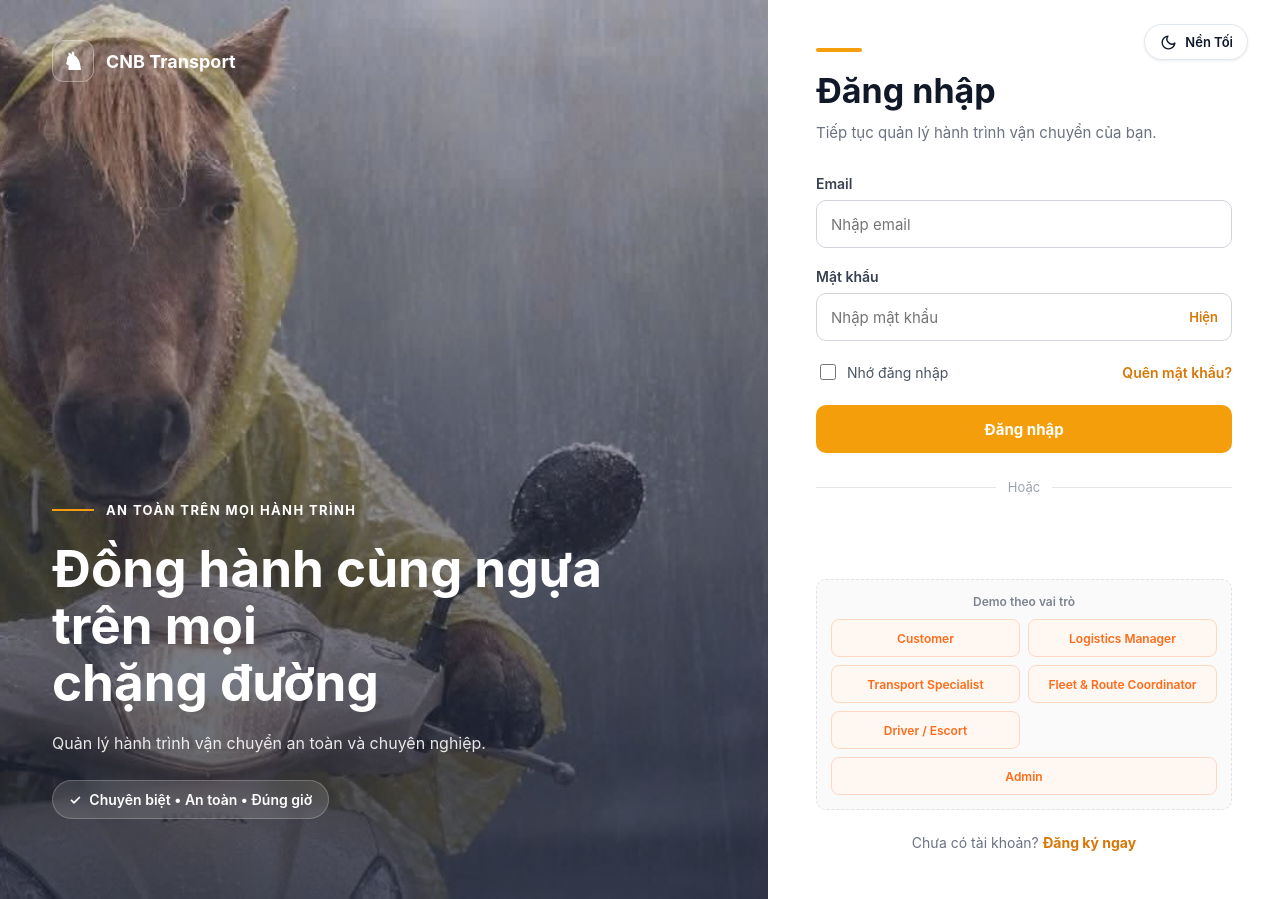
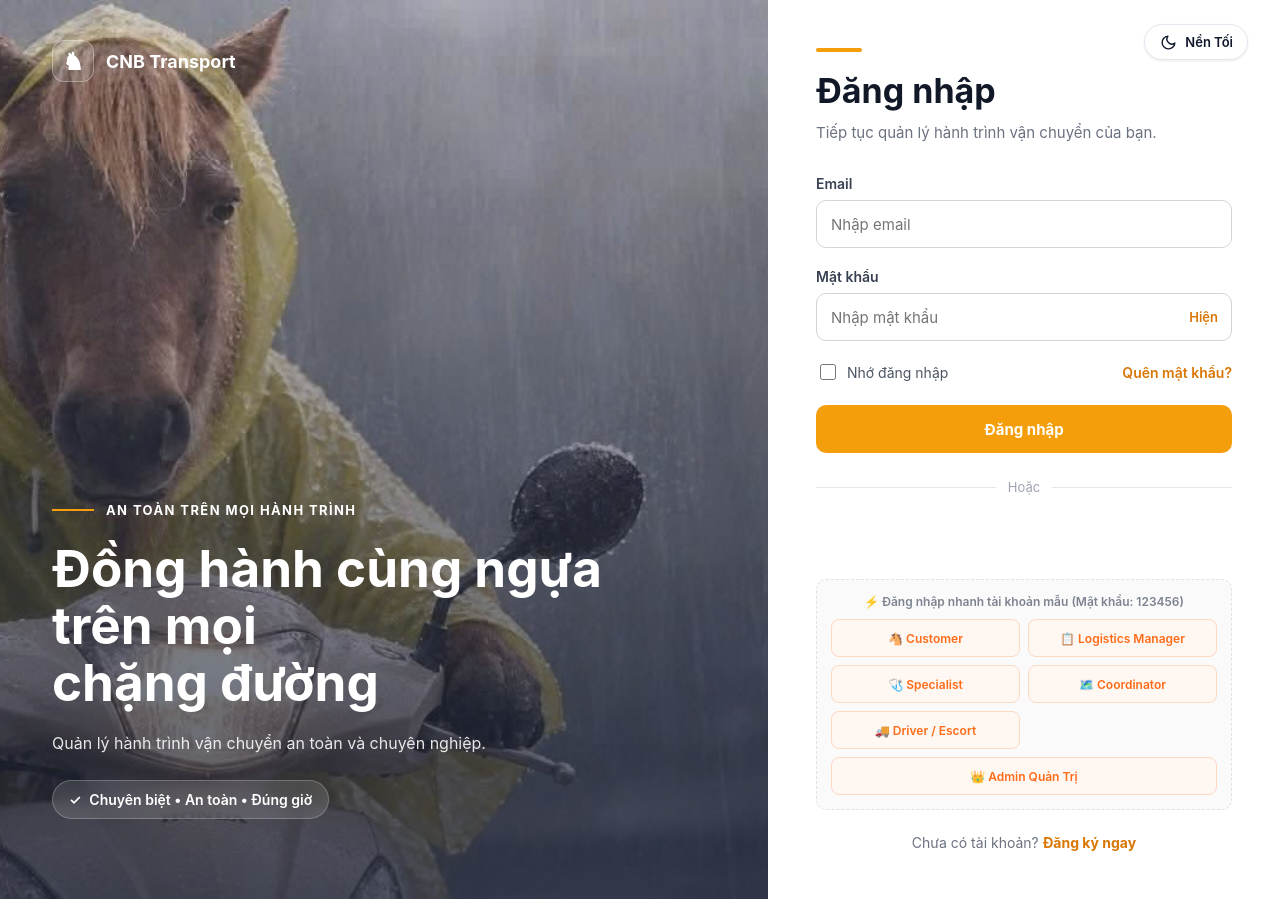
Before and after one commit to maidinhquan/Racehorse-Transport-System, a React (Vite) app in the folder frontend/: page /login in a window 1280 px wide. Built offline with nearby package versions, Linux system fonts and the light colour scheme; no server answers.

Commit message:
fix(auth): fix password validation for seed accounts and connect demo quick login

```diff
--- a/frontend/src/features/auth/pages/login/LoginPage.tsx
+++ b/frontend/src/features/auth/pages/login/LoginPage.tsx
@@ -59,6 +59,49 @@ function LoginPage() {
     localStorage.setItem("accessToken", accessToken);
     localStorage.setItem("userRole", role);
     localStorage.setItem("userFullName", fullName);
+  };
+
+  const handleQuickLogin = async (
+    demoEmail: string,
+    demoPassword = "123456"
+  ) => {
+    setEmail(demoEmail);
+    setPassword(demoPassword);
+    setErrorMessage("");
+    setIsLoading(true);
+
+    try {
+      const response = await login({
+        email: demoEmail,
+        password: demoPassword,
+      });
+
+      if (!response.data) {
+        setErrorMessage(response.message);
+        return;
+      }
+
+      saveLoginData(
+        response.data.accessToken,
+        response.data.role,
+        response.data.fullName
+      );
+
+      redirectByRole(response.data.role);
+    } catch (error) {
+      if (axios.isAxiosError(error)) {
+        setErrorMessage(
+          error.response?.data?.message ??
+          "Đăng nhập thất bại."
+        );
+      } else {
+        setErrorMessage(
+          "Đã xảy ra lỗi khi đăng nhập."
+        );
+      }
+    } finally {
+      setIsLoading(false);
+    }
   };
 
   const handleSubmit = async (
@@ -282,11 +325,10 @@ function LoginPage() {
           width="100%"
         />
 
-        {/* DEMO - xoá khi Backend đã kết nối */}
-        {/* DEMO ROLE - xoá khi Backend đã kết nối */}
+        {/* DEMO ROLE SECTION - Đăng nhập nhanh tài khoản mẫu */}
         <div className="demo-role-section">
           <p className="demo-role-title">
-            Demo theo vai trò
+            ⚡ Đăng nhập nhanh tài khoản mẫu (Mật khẩu: 123456)
           </p>
 
           <div className="demo-role-grid">
@@ -294,60 +336,66 @@ function LoginPage() {
               type="button"
               className="demo-role-button"
               onClick={() =>
-                redirectByRole("CUSTOMER")
+                handleQuickLogin("vana.horse@gmail.com")
               }
+              title="Khách hàng: vana.horse@gmail.com"
             >
-              Customer
+              🐴 Customer
             </button>
 
             <button
               type="button"
               className="demo-role-button"
               onClick={() =>
-                redirectByRole("LOGISTICS_MANAGER")
+                handleQuickLogin("linh.manager@cbntransport.com")
               }
+              title="Quản lý: linh.manager@cbntransport.com"
             >
-              Logistics Manager
+              📋 Logistics Manager
             </button>
 
             <button
               type="button"
               className="demo-role-button"
               onClick={() =>
-                redirectByRole("TRANSPORT_SPECIALIST")
+                handleQuickLogin("tuan.specialist@cbntransport.com")
               }
+              title="Chuyên viên: tuan.specialist@cbntransport.com"
             >
-              Transport Specialist
+              🩺 Specialist
             </button>
 
             <button
               type="button"
               className="demo-role-button"
               onClick={() =>
-                redirectByRole("FLEET_ROUTE_COORDINATOR")
+                handleQuickLogin("hai.coord@cbntransport.com")
               }
+              title="Điều phối: hai.coord@cbntransport.com"
             >
-              Fleet & Route Coordinator
+              🗺️ Coordinator
             </button>
 
             <button
               type="button"
               className="demo-role-button"
               onClick={() =>
-                redirectByRole("DRIVER_ESCORT")
+                handleQuickLogin("hung.driver@cbntransport.com")
               }
+              title="Tài xế: hung.driver@cbntransport.com"
             >
-              Driver / Escort
+              🚚 Driver / Escort
             </button>
 
             <button
               type="button"
               className="demo-role-button"
               onClick={() =>
-                redirectByRole("ADMIN")
+                handleQuickLogin("admin@cbntransport.com")
               }
+              title="Quản trị: admin@cbntransport.com"
             >
-              Admin
+              👑 Admin Quản Trị
             </button>
           </div>
         </div>
```
Also changed, not shown: 1 other file (tests, documents, lock files or other folders).
